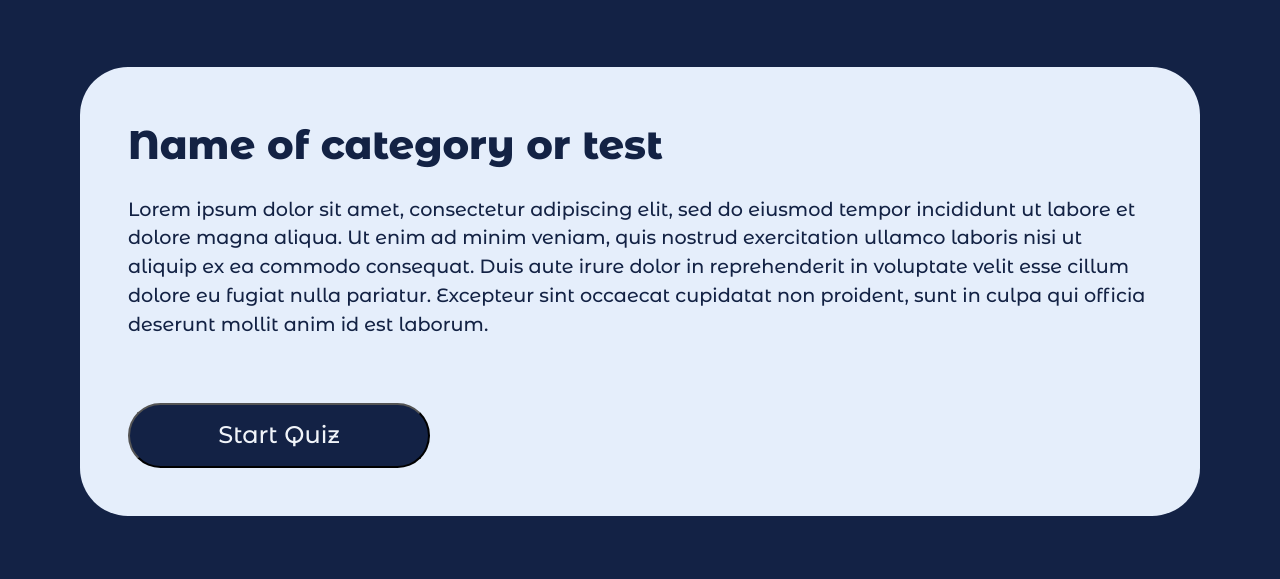
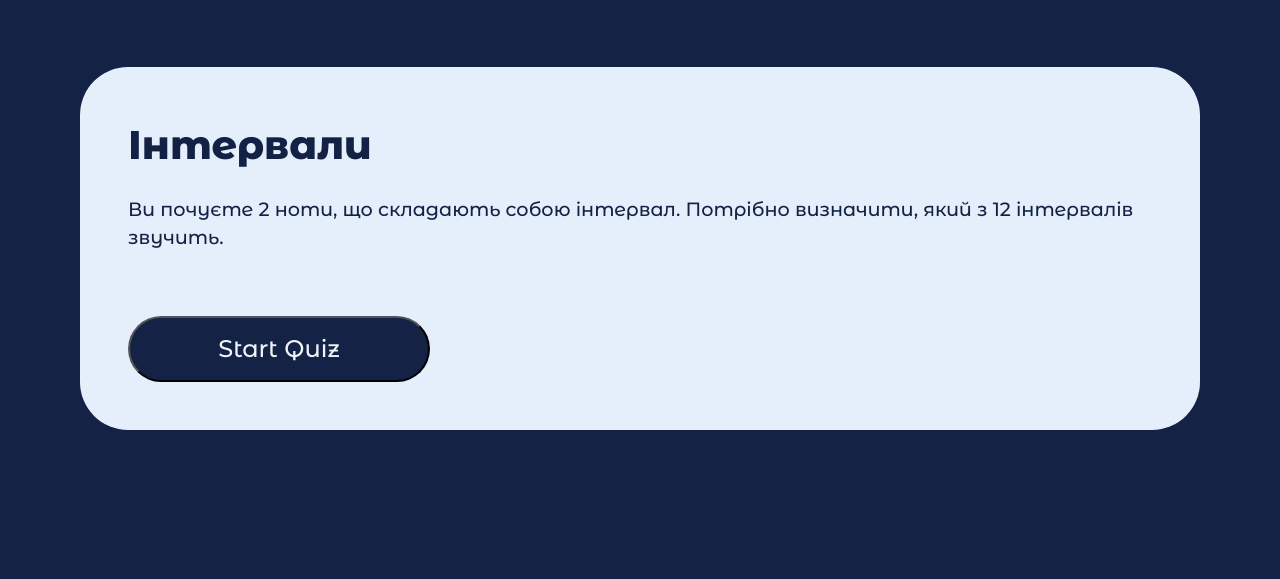
Before and after one commit to dmytryk28/yeNote, a Flask app: template website/templates/task.html in a window 1280 px wide. Shown: the part 311-890 px from the top of the page. Run offline with Flask 3, Linux system fonts and the light colour scheme; the template is opened without the code that fills it, so the values that code supplies are empty; some libraries are stand-ins or nearby versions; some web fonts are replaced.

Commit message:
add intervals task and divide tasks into pages

```diff
--- a/website/static/js/piano.js
+++ b/website/static/js/piano.js
@@ -1,5 +1,5 @@
 function playSound(note) {
-    let audio = new Audio('static/notes/' + note + '.wav');
+    let audio = new Audio('/static/notes/' + note + '.wav');
     audio.volume = 1; // Встановлюємо гучність на максимум
     audio.play();
     setTimeout(function () {
--- a/website/static/js/questions.js
+++ b/website/static/js/questions.js
@@ -1,10 +1,45 @@
-let questions = [
+const questions = [
     {
-        question: "Який акорд Ви чуєте?",
-        answer: 0,
+        name: "Інтервали",
+        description: "Ви почуєте 2 ноти, що складають собою інтервал. Потрібно визначити, який з 12 інтервалів звучить.",
+        question: "Який інтервал звучить?",
+        options: [
+            "Мала секунда",
+            "Велика секунда",
+            "Мала терція",
+            "Велика терція",
+            "Кварта",
+            "Тритон",
+            "Квінта",
+            "Мала секста",
+            "Велика секста",
+            "Мала септима",
+            "Велика септима",
+            "Октава"
+        ],
+        generating: () => {
+            const base = Math.floor(Math.random() * 60) + 1;
+            let interval = Math.floor(Math.random() * 12) + 1;
+            if (base + interval > 61) interval = 61 - base;
+            currentNotes = [base, base + interval];
+            playNotes(true, currentNotes);
+            currentAnswer = interval - 1;
+        }
+    },
+    {
+        name: "Мінор чи мажор?",
+        description: "Ви почуєте 3 ноти, що складають собою акорд. Потрібно визначити, який він: мінорний чи мажорний.",
+        question: "Який акорд звучить?",
         options: [
             "Мінор",
             "Мажор"
-        ]
+        ],
+        generating: () => {
+            const base = Math.floor(Math.random() * 54) + 1;
+            const major = Number(Math.random() >= 0.5);
+            currentNotes = [base, 3 + base + major, 7 + base];
+            playNotes(true, currentNotes);
+            currentAnswer = major;
+        }
     }
 ];
--- a/website/static/js/script.js
+++ b/website/static/js/script.js
@@ -5,8 +5,11 @@
 const exitBtn = document.querySelector("footer .exit_btn");
 const repeatSimultaneouslyBtn = document.querySelector(".repeat_simultaneously_btn");
 const repeatSequentlyBtn = document.querySelector(".repeat_sequently_btn");
-let index = 0;
-let currentQue = null;
+const taskNum = Number(document.querySelector(".container-start-test").getAttribute('data-task-num'));
+const currentQue = questions[taskNum];
+document.querySelector(".test-name").textContent = currentQue.name;
+document.querySelector(".description").textContent = currentQue.description;
+let currentAnswer = null;
 let currentNotes = null;
 
 startBtn.onclick = () => {
@@ -27,7 +30,7 @@
     playNotes(true, currentNotes);
 };
 
-document.getElementById('piano-down').addEventListener('click', function() {
+document.getElementById('piano-down').addEventListener('click', function () {
     const pianoContainer = document.querySelector('.piano-container');
     if (pianoContainer.style.maxHeight) {
         pianoContainer.style.maxHeight = null;
@@ -48,27 +51,20 @@
     allKeys.forEach(key => {
         key.classList.remove('correct', 'incorrect');
     });
-    currentQue = questions[index];
-    generateQuestion();
+    currentQue.generating();
     document.querySelector(".que_text").innerHTML = `<span>${currentQue.question}</span>`;
     optionList.innerHTML = currentQue.options.map((option, i) =>
         `<div class="option" onclick="optionSelected(this, ${i})"><span>${option}</span></div>`).join('');
     nextBtn.classList.remove("show");
 }
 
-function generateQuestion() {
-    const key = Math.floor(Math.random() * 54) + 1;
-    const major = Number(Math.random() >= 0.5);
-    currentNotes = [key, key + 3 + major, key + 7];
-    playNotes(true, currentNotes);
-    currentQue.answer = major;
-}
-
 function optionSelected(answer, userAns) {
-    let correctAns = currentQue.answer;
+    let correctAns = currentAnswer;
     const allOptions = optionList.children;
     answer.classList.add(userAns == correctAns ? "correct" : "incorrect");
-    currentNotes.forEach(num => {document.querySelector(`.key:nth-child(${num})`).classList.add(userAns == correctAns ? "correct" : "incorrect")})
+    currentNotes.forEach(num => {
+        document.querySelector(`.key:nth-child(${num})`).classList.add(userAns == correctAns ? "correct" : "incorrect")
+    })
     if (userAns != correctAns)
         allOptions[correctAns].classList.add("correct");
     Array.from(allOptions).forEach(option => option.classList.add("disabled"));
--- a/website/templates/task.html
+++ b/website/templates/task.html
@@ -95,13 +95,9 @@
         </div>
     </div>
 
-    <div class="container-start-test">
-        <span class="test-name">
-        Name of category or test
-        </span>
-        <span class="description">
-        Lorem ipsum dolor sit amet, consectetur adipiscing elit, sed do eiusmod tempor incididunt ut labore et dolore magna aliqua. Ut enim ad minim veniam, quis nostrud exercitation ullamco laboris nisi ut aliquip ex ea commodo consequat. Duis aute irure dolor in reprehenderit in voluptate velit esse cillum dolore eu fugiat nulla pariatur. Excepteur sint occaecat cupidatat non proident, sunt in culpa qui officia deserunt mollit anim id est laborum.
-        </span>
+    <div class="container-start-test" data-task-num="{{ num }}">
+        <span class="test-name"></span>
+        <span class="description"></span>
         <div class="start_button">
             <button>Start Quiz</button>
         </div>
@@ -127,7 +123,7 @@
 
 </div>
 <script src="https://cdnjs.cloudflare.com/ajax/libs/tone/14.8.37/Tone.js"></script>
+<script src="/static/js/piano.js"></script>
 <script src="/static/js/questions.js"></script>
 <script src="/static/js/script.js"></script>
-<script src="/static/js/piano.js"></script>
 {% endblock %}
--- a/website/views.py
+++ b/website/views.py
@@ -8,6 +8,6 @@
     return render_template("desktop_1.html")
 
 
-@views.route('/task')
-def task():
-    return render_template("task.html")
+@views.route('/task/<int:number>')
+def task(number):
+    return render_template("task.html", num=number)
```
